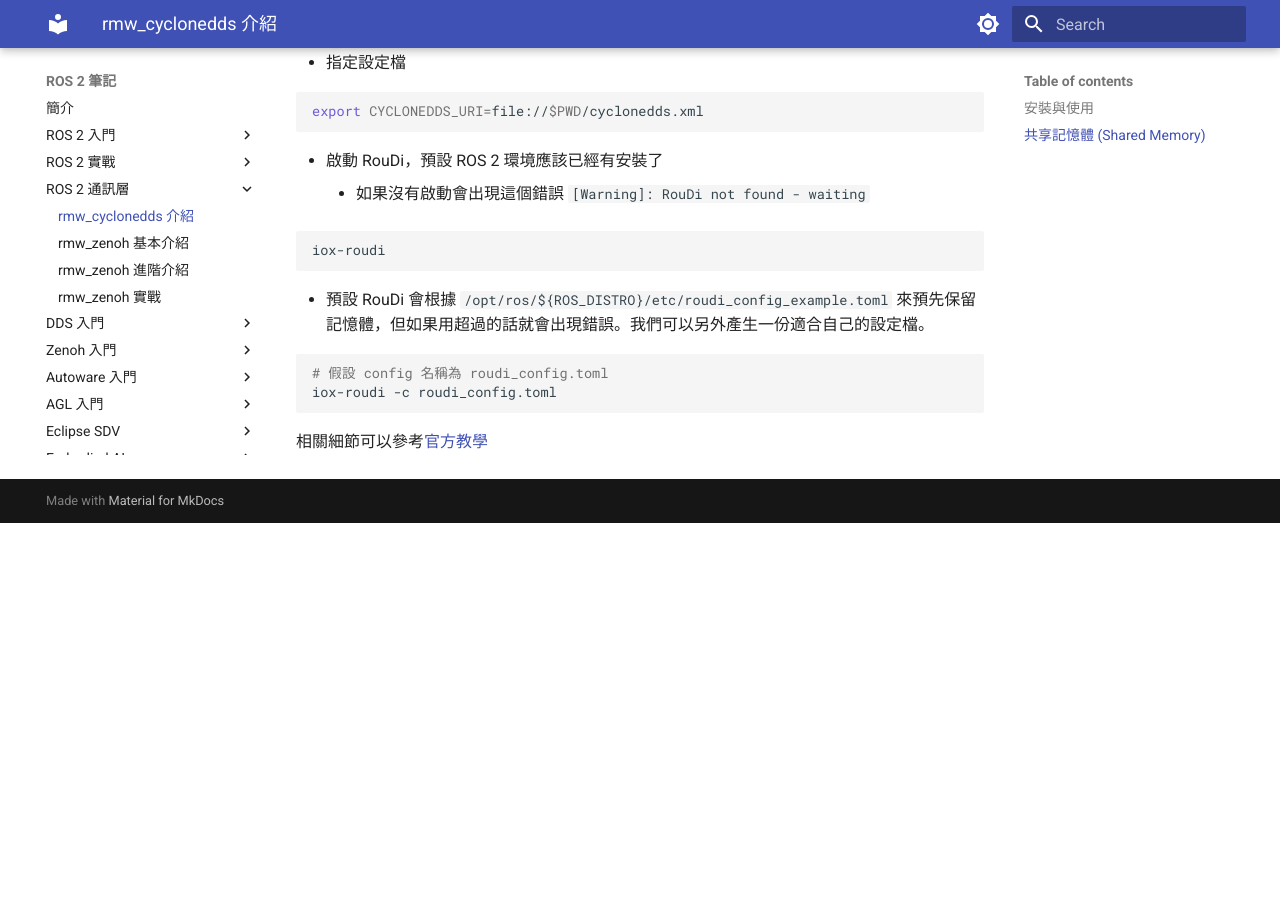
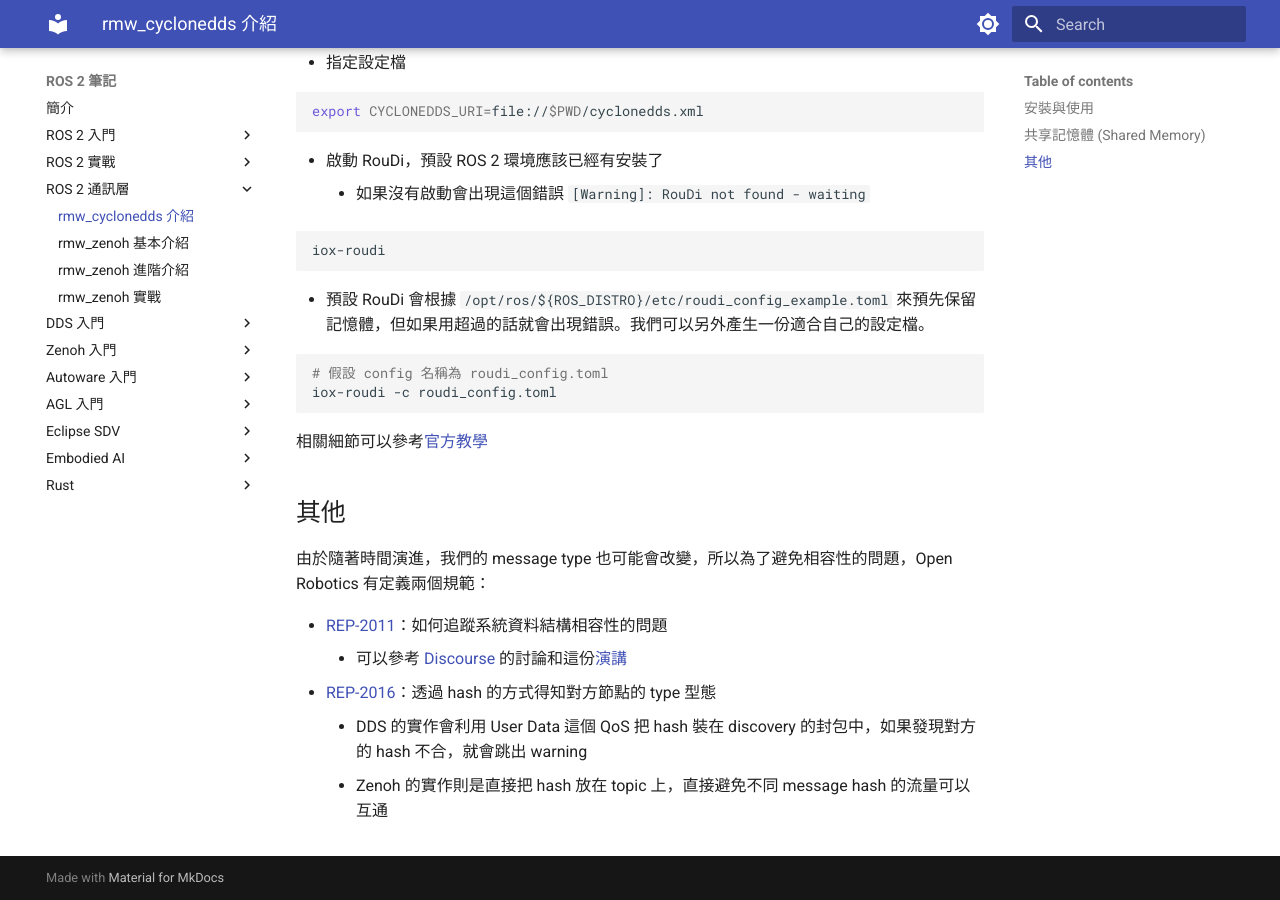
Before and after one commit to evshary/ros2-learning, an MkDocs documentation site: the page built from docs/ros2/rmw_cyclonedds.md, in a window 1280 px wide and 900 px high, scrolled down 1044 px. Built offline with MkDocs 1.6.1 and Material for MkDocs 9.7.7, drawn with Linux system fonts in a browser that asks for light colours; before the commit the page ends 1567 px from its top, so only the background shows below that.

Commit message:
Add REP-2011 and REP-2016
Signed-off-by: ChenYing Kuo <evshary@gmail.com>

````diff
--- a/docs/ros2/rmw_cyclonedds.md
+++ b/docs/ros2/rmw_cyclonedds.md
@@ -74,3 +74,13 @@ iox-roudi -c roudi_config.toml
 ```
 
 相關細節可以參考[官方教學](https://github.com/ros2/rmw_cyclonedds/blob/rolling/shared_memory_support.md)
+
+## 其他
+
+由於隨著時間演進，我們的 message type 也可能會改變，所以為了避免相容性的問題，Open Robotics 有定義兩個規範：
+
+* [REP-2011](https://github.com/ros-infrastructure/rep/pull/358)：如何追蹤系統資料結構相容性的問題
+    * 可以參考 [Discourse](https://discourse.openrobotics.org/t/rfc-rep-2011-evolving-message-types/27006) 的討論和這份[演講](http://download.ros.org/downloads/roscon/2022/Evolving%20Message%20Types,%20and%20Other%20Interfaces,%20Over%20Time.pdf)
+* [REP-2016](https://github.com/ros-infrastructure/rep/pull/381)：透過 hash 的方式得知對方節點的 type 型態
+    * DDS 的實作會利用 User Data 這個 QoS 把 hash 裝在 discovery 的封包中，如果發現對方的 hash 不合，就會跳出 warning
+    * Zenoh 的實作則是直接把 hash 放在 topic 上，直接避免不同 message hash 的流量可以互通
````
